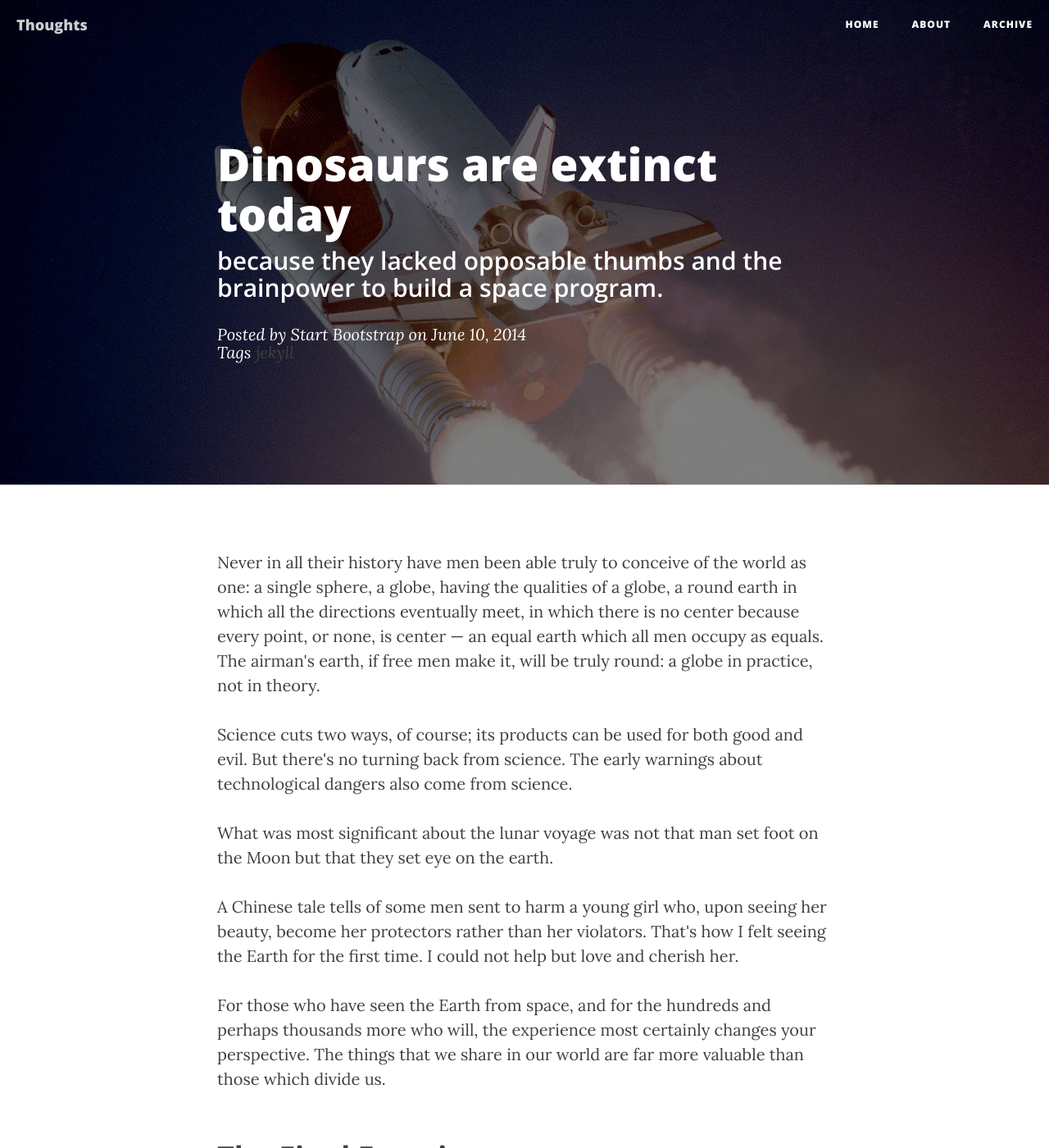
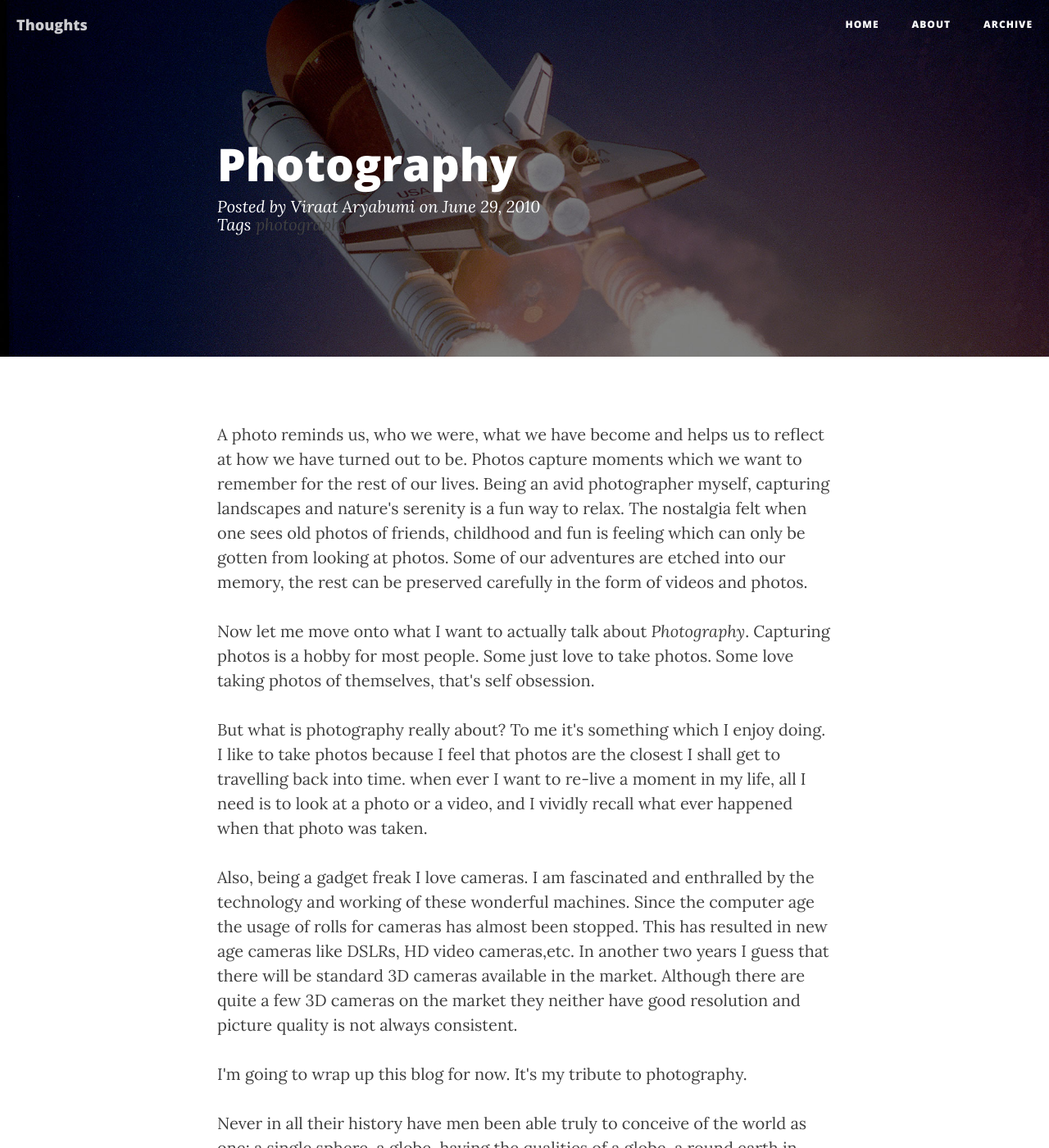
Before and after one commit to viraat/blog, a Jekyll site: the page built from _posts/2014-06-29-photography.markdown, in a window 1280 px wide and 1400 px high. Shown: the whole window at 82% size. Built offline with Jekyll 4.4.1, drawn with Linux system fonts in a browser that asks for light colours; nearby versions of some CDN libraries.

Commit message:
Old Post added

```diff
--- a/_posts/2014-06-10-dinosaurs.markdown
+++ b/_posts/2014-06-29-photography.markdown
@@ -1,16 +1,27 @@
 ---
 layout:     post
-title:      "Dinosaurs are extinct today"
-subtitle:   "because they lacked opposable thumbs and the brainpower to build a space program."
-date:       2014-06-10 12:00:00
-author:     "Start Bootstrap"
-tags: [jekyll]
+title:      "Photography"
+subtitle:
+date:       2010-06-29 2:22:00
+author:     "Viraat Aryabumi"
+tags: [photography]
 header-img: "img/post-bg-01.jpg"
 ---
 
+<p>A photo reminds us, who we were, what we have become and helps us to reflect at how we have turned out to be. Photos capture moments which we want to remember for the rest of our lives. Being an avid photographer myself, capturing landscapes and nature's serenity is a fun way to relax. The nostalgia felt when one sees old photos of friends, childhood and fun is feeling which can only be gotten from looking at photos. Some of our adventures are etched into our memory, the rest can be preserved carefully in the form of videos and photos. </p>
+
+<!-- more -->
+
+<p> Now let me move onto what I want to actually talk about <i>Photography</i>. Capturing photos is a hobby for most people. Some just love to take photos. Some love taking photos of themselves, that's self obsession.</p>
+
+<p> But what is photography really about? To me it's something which I enjoy doing. I like to take photos because I feel that photos are the closest I shall get to travelling back into time. when ever I want to re-live a moment in my life, all I need is to look at a photo or a video, and I vividly recall what ever happened when that photo was taken. </p>
+
+<p>Also, being a gadget freak I love cameras. I am fascinated and enthralled by the technology and working of these wonderful machines. Since the computer age the usage of rolls for cameras has almost been stopped. This has resulted in new age cameras like DSLRs, HD video cameras,etc. In another two years I guess that there will be standard 3D cameras available in the market. Although there are quite a few 3D cameras on the market they neither have good resolution and picture quality is not always consistent. </p>
+
+<p>I'm going to wrap up this blog for now. It's my tribute to photography.</p>
 <p>Never in all their history have men been able truly to conceive of the world as one: a single sphere, a globe, having the qualities of a globe, a round earth in which all the directions eventually meet, in which there is no center because every point, or none, is center — an equal earth which all men occupy as equals. The airman's earth, if free men make it, will be truly round: a globe in practice, not in theory.</p>
 
-<!-- more -->
+
 
 <p>Science cuts two ways, of course; its products can be used for both good and evil. But there's no turning back from science. The early warnings about technological dangers also come from science.</p>
 
```
